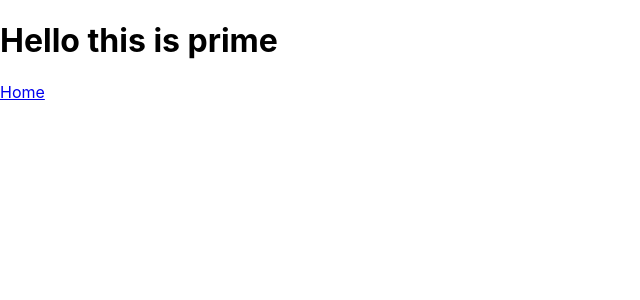
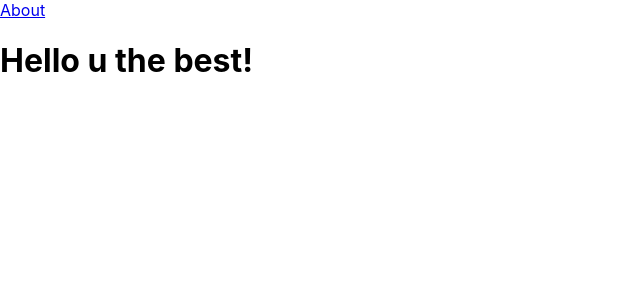
Before and after one commit to shaddybett/january, a React (Create React App) app: page /prime in a window 1280 px wide. Shown: the top 300 px of the page, without its empty margins (0-640 px from the left). Built offline with nearby package versions, Linux system fonts and the light colour scheme.

Commit message:
used Link for routing to avoid reloads

```diff
--- a/src/App.js
+++ b/src/App.js
@@ -1,17 +1,16 @@
-import React from 'react'
-import Home from './Components/Home'
-import About from './Components/About'
-import Prime from './Components/Prime'
-import { Routes,Route } from 'react-router-dom'
+import React from "react";
+import Home from "./Components/Home";
+import About from "./Components/About";
+import Prime from "./Components/Prime";
+import { Routes, Route } from "react-router-dom";
 export default function App() {
   return (
     <div>
-        <Routes>
-            <Route path='/' element = {<Home/>}/>
-            <Route path='/about' element = {<About/>}/>
-            <Route path='/prime' element = {<Prime/>}/>
-        </Routes>
-
+      <Routes>
+        <Route path="/home" element={<Home />} />
+        <Route path="/about" element={<About />} />
+        <Route path="/prime" element={<Prime />} />
+      </Routes>
     </div>
-  )
+  );
 }
--- a/src/Components/About.js
+++ b/src/Components/About.js
@@ -1,11 +1,12 @@
-import React from 'react'
+import React from "react";
+import { Link } from "react-router-dom";
 
 export default function About() {
   return (
     <div>
-        <h1>Hello this is about</h1>
-        <a href='/home'>Home</a>
-        <a href='/prime'>Prime</a>
+      <Link to="/home">Home</Link>
+      <Link to="/prime">Prime</Link>
+      <h1>Hello this is about</h1>
     </div>
-  )
+  );
 }
--- a/src/Components/Home.js
+++ b/src/Components/Home.js
@@ -1,10 +1,12 @@
-import React from 'react'
+import React from "react";
+import { Link } from "react-router-dom";
 
 export default function Home() {
   return (
     <div>
-      <h1>Good to see you!</h1>
-      <a href='About'>about</a>
+
+      <Link to="/about">About</Link>
+      <h1>Sign up or log in</h1>
     </div>
-  )
+  );
 }
--- a/src/Components/Prime.js
+++ b/src/Components/Prime.js
@@ -1,10 +1,11 @@
-import React from 'react'
+import React from "react";
+import { Link } from "react-router-dom";
 
 export default function Prime() {
   return (
     <div>
-        <h1>Hello this is prime</h1>
-        <a href='home'>Home</a>
+      <Link to="/about">About</Link>
+      <h1>Hello u the best!</h1>
     </div>
-  )
+  );
 }
```
